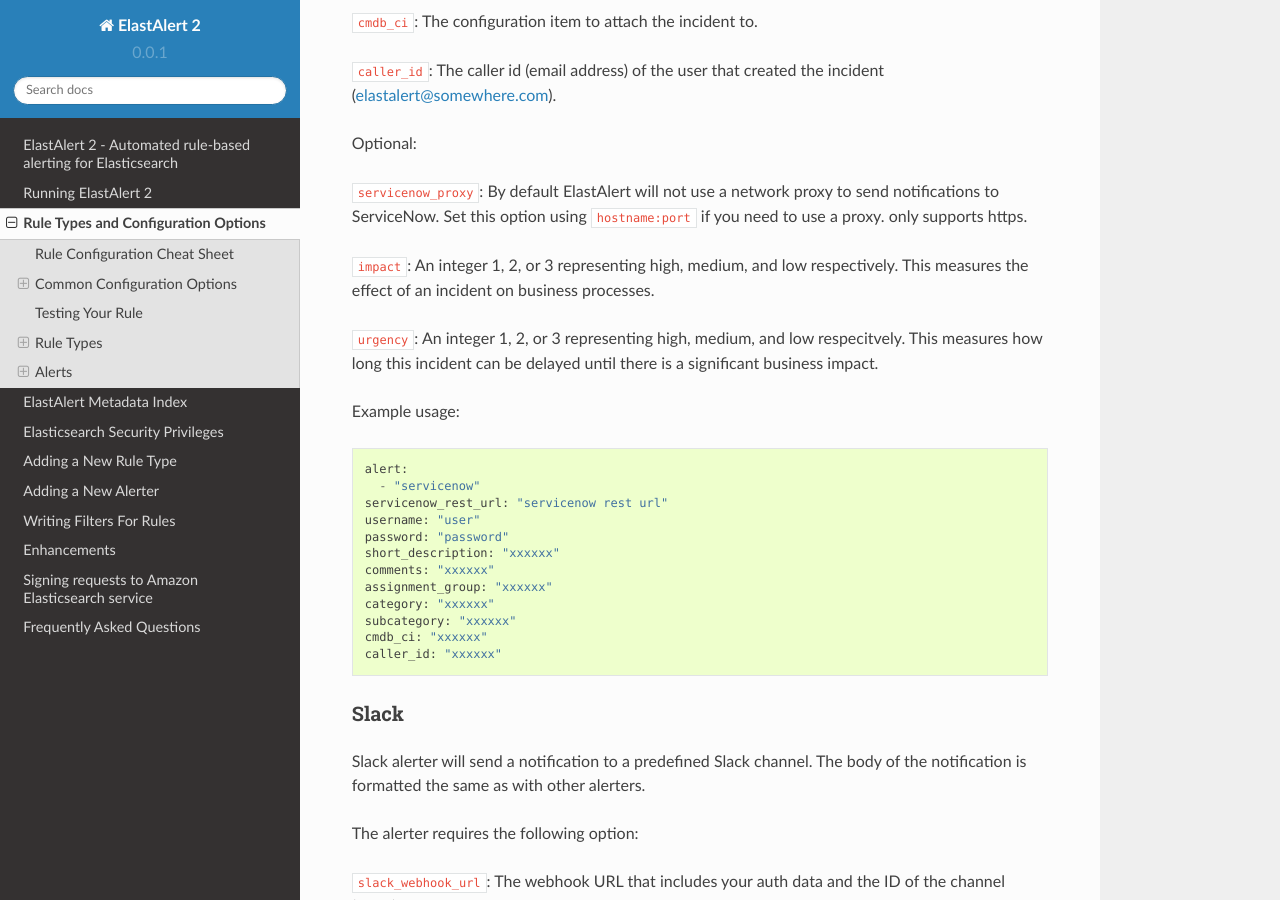
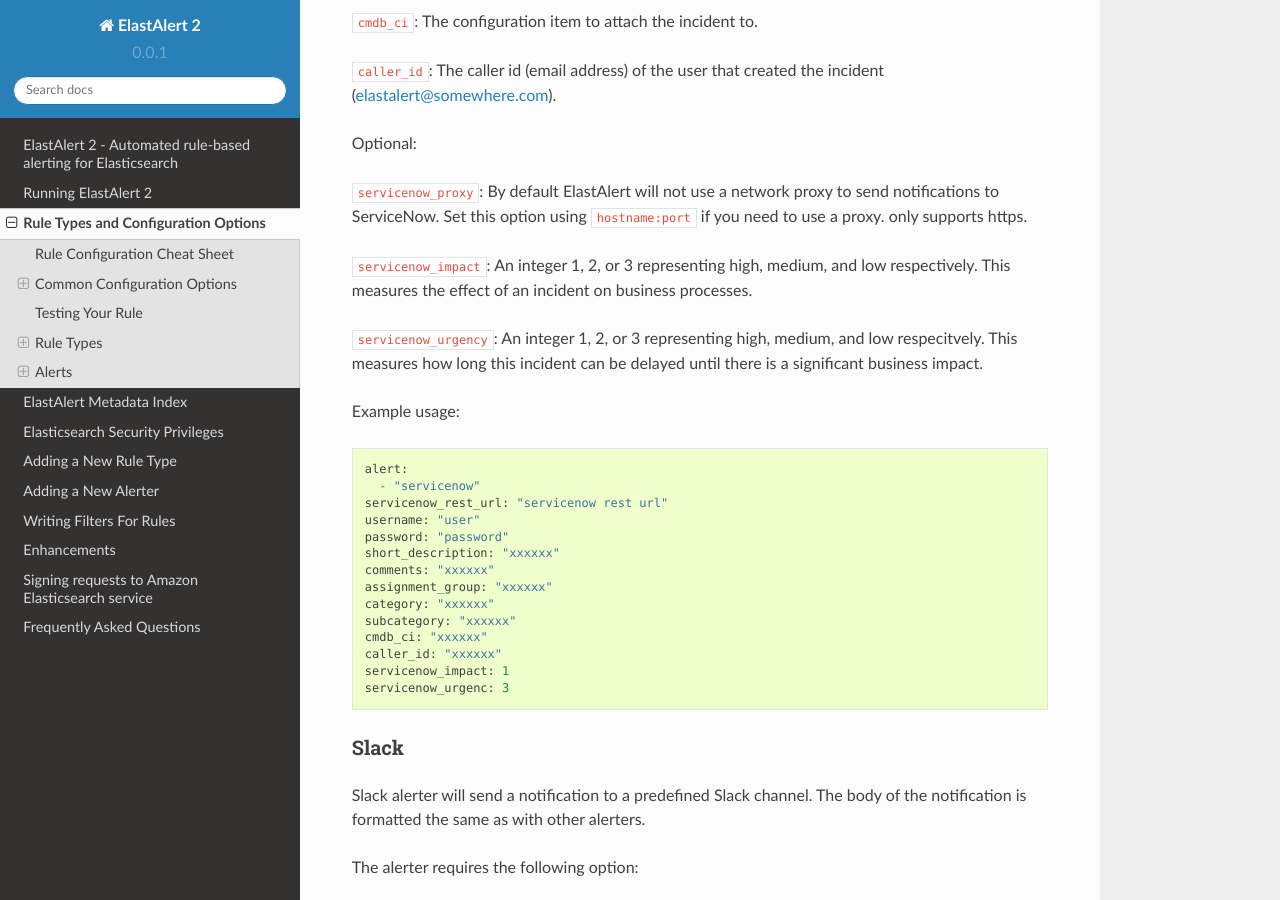
Before and after one commit to Yelp/elastalert, a Sphinx documentation site: the page built from docs/source/ruletypes.rst, in a window 1280 px wide and 900 px high, scrolled down 63511 px. Built offline with Sphinx 7.4.7 and the Read the Docs theme 2.0.0, drawn with Linux system fonts in a browser that asks for light colours; pages that are not in the unit, such as notebooks, are missing from menus.

Commit message:
Prefix new parameters with "servicenow"

```diff
--- a/docs/source/ruletypes.rst
+++ b/docs/source/ruletypes.rst
@@ -2566,9 +2566,9 @@
 
 ``servicenow_proxy``: By default ElastAlert will not use a network proxy to send notifications to ServiceNow. Set this option using ``hostname:port`` if you need to use a proxy. only supports https.
 
-``impact``: An integer 1, 2, or 3 representing high, medium, and low respectively. This measures the effect of an incident on business processes.
-
-``urgency``: An integer 1, 2, or 3 representing high, medium, and low respecitvely. This measures how long this incident can be delayed until there is a significant business impact.
+``servicenow_impact``: An integer 1, 2, or 3 representing high, medium, and low respectively. This measures the effect of an incident on business processes.
+
+``servicenow_urgency``: An integer 1, 2, or 3 representing high, medium, and low respecitvely. This measures how long this incident can be delayed until there is a significant business impact.
 
 Example usage::
 
@@ -2584,6 +2584,8 @@
     subcategory: "xxxxxx"
     cmdb_ci: "xxxxxx"
     caller_id: "xxxxxx"
+    servicenow_impact: 1
+    servicenow_urgenc: 3
 
 Slack
 ~~~~~
```
Also changed, not shown: CHANGELOG.md (+1 -1 lines), 3 other files.
